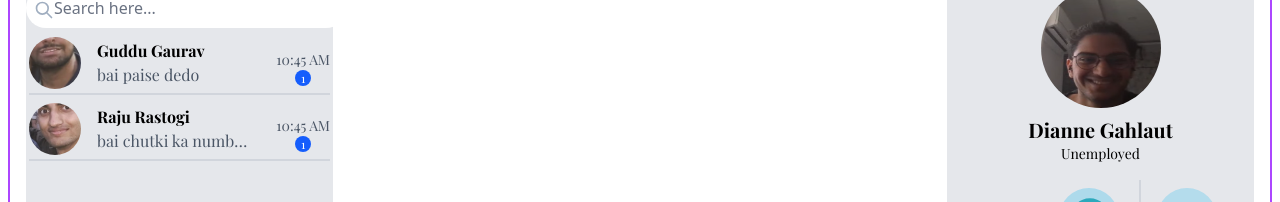
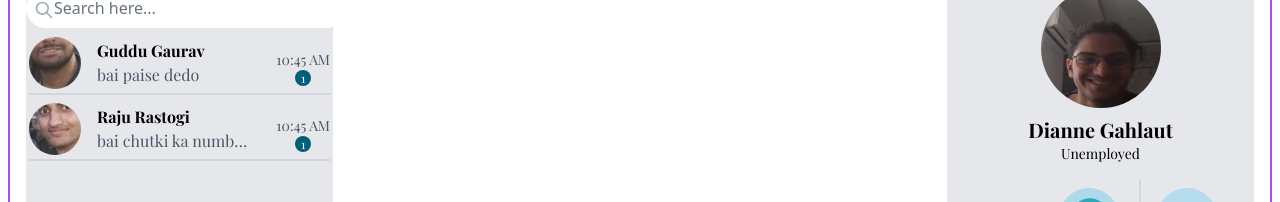
Before and after one commit to SimarSingh1910/chat-app, a React (Vite) app: page / in a window 1280 px wide. Shown: the part 154-356 px from the top of the page. Built offline with nearby package versions, Linux system fonts and the light colour scheme; a web font is replaced by a local one.

Commit message:
Update ContactCardsInfo.jsx

```diff
--- a/src/Components/Home/left/ContactCardsInfo.jsx
+++ b/src/Components/Home/left/ContactCardsInfo.jsx
@@ -11,7 +11,7 @@ const ContactCardsInfo = ({ img, name, text, unreads, time }) => {
             </div>
             <div className='absolute right-0 top-1 mt-[3%] flex flex-col items-end'>
                 <div className='text-gray-600 text-sm'>{time}</div>
-                <div className='bg-blue-600 w-4 h-4 m-auto rounded-full flex justify-center items-center text-white text-xs'>{unreads}</div>
+                <div className='bg-cyan-800 w-4 h-4 m-auto rounded-full flex justify-center items-center text-white text-xs'>{unreads}</div>
             </div>
             <div className='absolute left-0 right-0 bottom-0 h-0.5 bg-gray-300 w-full'></div>
         </div>
```
